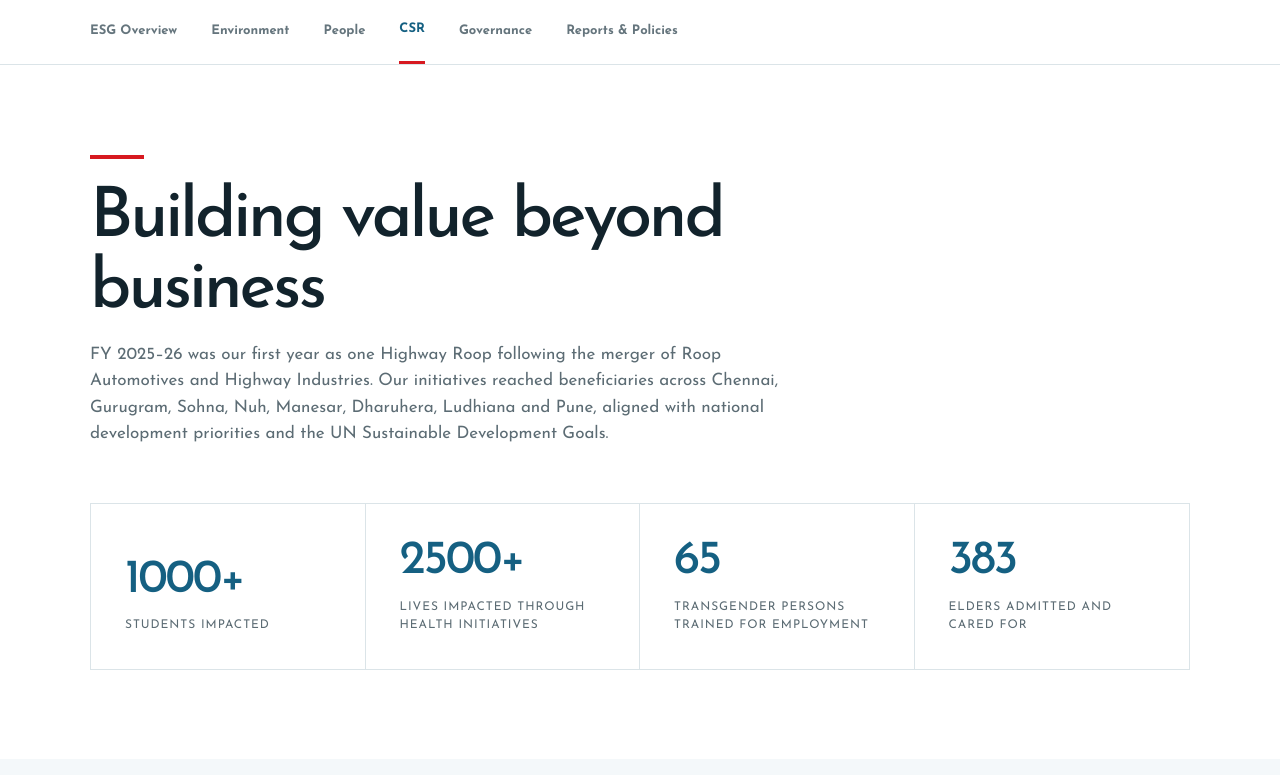
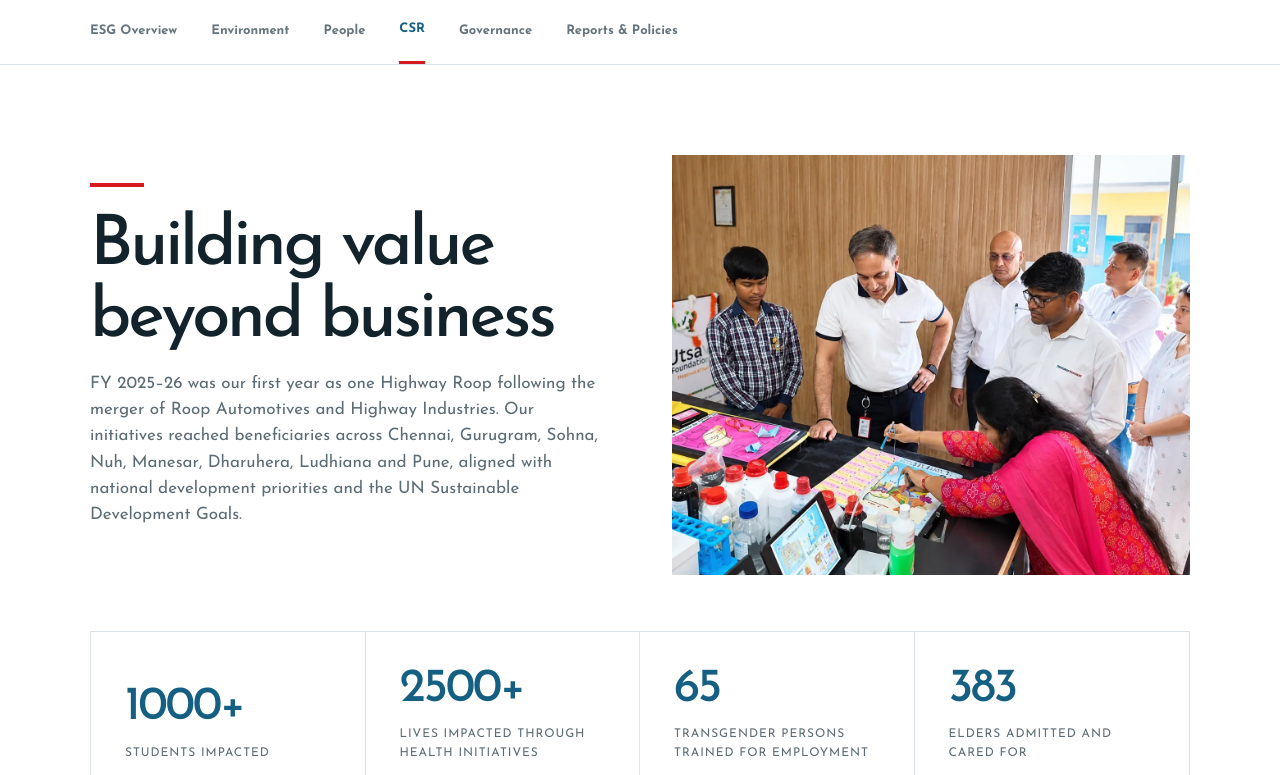
Before and after one commit to Akash-abacusdesk/highwayroop, a Next.js app: page /sustainability/csr in a window 1280 px wide. Shown: the part 682-1457 px from the top of the page. Built offline with nearby package versions, Linux system fonts and the light colour scheme.

Commit message:
CSR overview photo beside intro heading

```diff
--- a/app/sustainability/csr/page.tsx
+++ b/app/sustainability/csr/page.tsx
@@ -73,11 +73,15 @@ export default function Csr() {
 
       <section className="ab-section">
         <div className="shell">
-          <SectionHead title={<>Building value beyond business</>}>
-            FY 2025–26 was our first year as one Highway Roop following the merger of Roop Automotives and Highway Industries.
-            Our initiatives reached beneficiaries across Chennai, Gurugram, Sohna, Nuh, Manesar, Dharuhera, Ludhiana and Pune,
-            aligned with national development priorities and the UN Sustainable Development Goals.
-          </SectionHead>
+          <div className="ab-intro-split">
+            <SectionHead title={<>Building value beyond business</>}>
+              FY 2025–26 was our first year as one Highway Roop following the merger of Roop Automotives and Highway Industries.
+              Our initiatives reached beneficiaries across Chennai, Gurugram, Sohna, Nuh, Manesar, Dharuhera, Ludhiana and Pune,
+              aligned with national development priorities and the UN Sustainable Development Goals.
+            </SectionHead>
+            {/* eslint-disable-next-line @next/next/no-img-element */}
+            <img loading="lazy" decoding="async" src="/assets/csr/overview.webp" alt="Highway Roop leaders reviewing student work at a CSR-supported school lab" />
+          </div>
           <Stats
             items={[
               ['1000+', 'STUDENTS IMPACTED'],
--- a/components/about/about.css
+++ b/components/about/about.css
@@ -304,3 +304,9 @@ a.ab-card:hover{box-shadow:var(--shadow);transform:translateY(-4px);position:rel
 .ab-chain b{display:block;margin-bottom:12px;font-size:11px;letter-spacing:.14em;color:var(--red)}
 @media(max-width:700px){.ab-hero-ctas{margin-top:20px;gap:14px 20px}.ab-chain li{flex-basis:50%;padding:18px 16px;font-size:15px}}
 .ab-area-tag{display:block;color:var(--red);margin-bottom:18px}
+/* CSR overview: heading + copy beside a photo, stats row full width below */
+.ab-intro-split{display:grid;grid-template-columns:1fr 1fr;gap:5vw;align-items:center;margin-bottom:56px}
+.ab-intro-split .ab-head{margin-bottom:0}
+.ab-intro-split img{width:100%;height:420px;object-fit:cover}
+@media(max-width:1050px){.ab-intro-split{grid-template-columns:1fr;gap:28px}.ab-intro-split img{height:320px}}
+@media(max-width:700px){.ab-intro-split{margin-bottom:32px}.ab-intro-split img{height:240px}}
```
Also changed, not shown: public/assets/csr/overview.webp (added).
